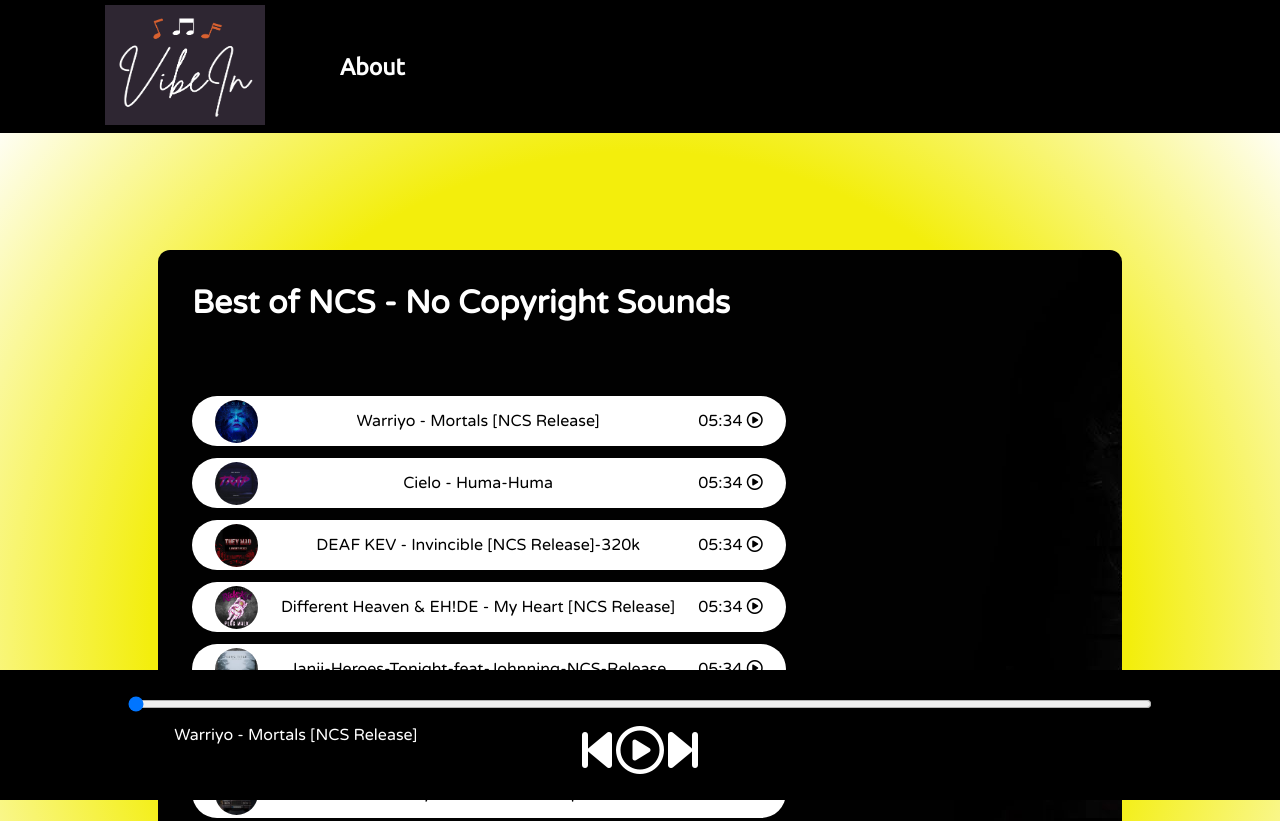
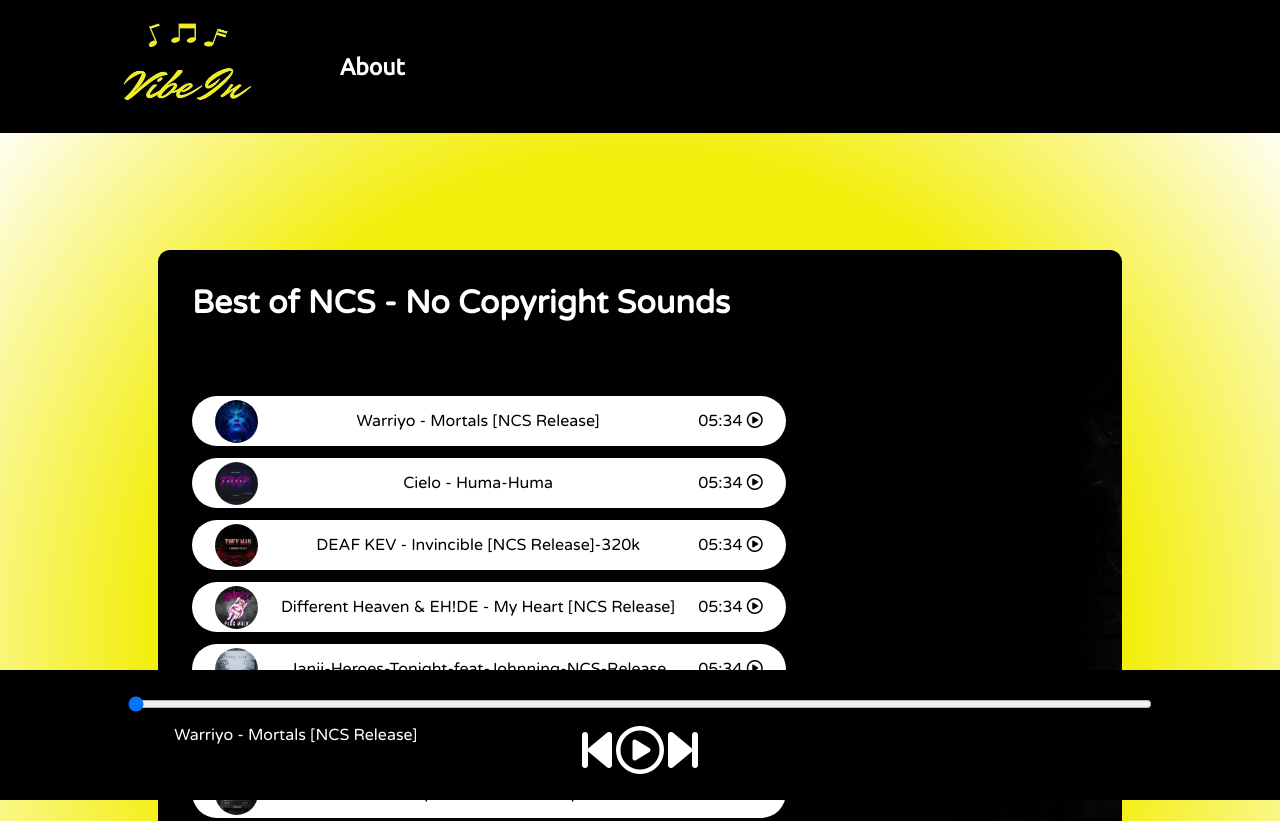
Before and after one commit to srushtyps/IWP_Project, a plain HTML site: page iwp/index.html in a window 1280 px wide. Shown: the top 821 px of the page. Drawn offline with Linux system fonts and the light colour scheme.

Commit message:
Update index.html

```diff
--- a/iwp/index.html
+++ b/iwp/index.html
@@ -12,7 +12,7 @@
         <nav>
             <ul>
                 <div class="logo">
-                    <img src="Logo1.png">
+                    <img src="logo2.jpeg">
                 </div>
 
                 <li><a href="about.html" title="About VibeIn">About</a></li>
```
